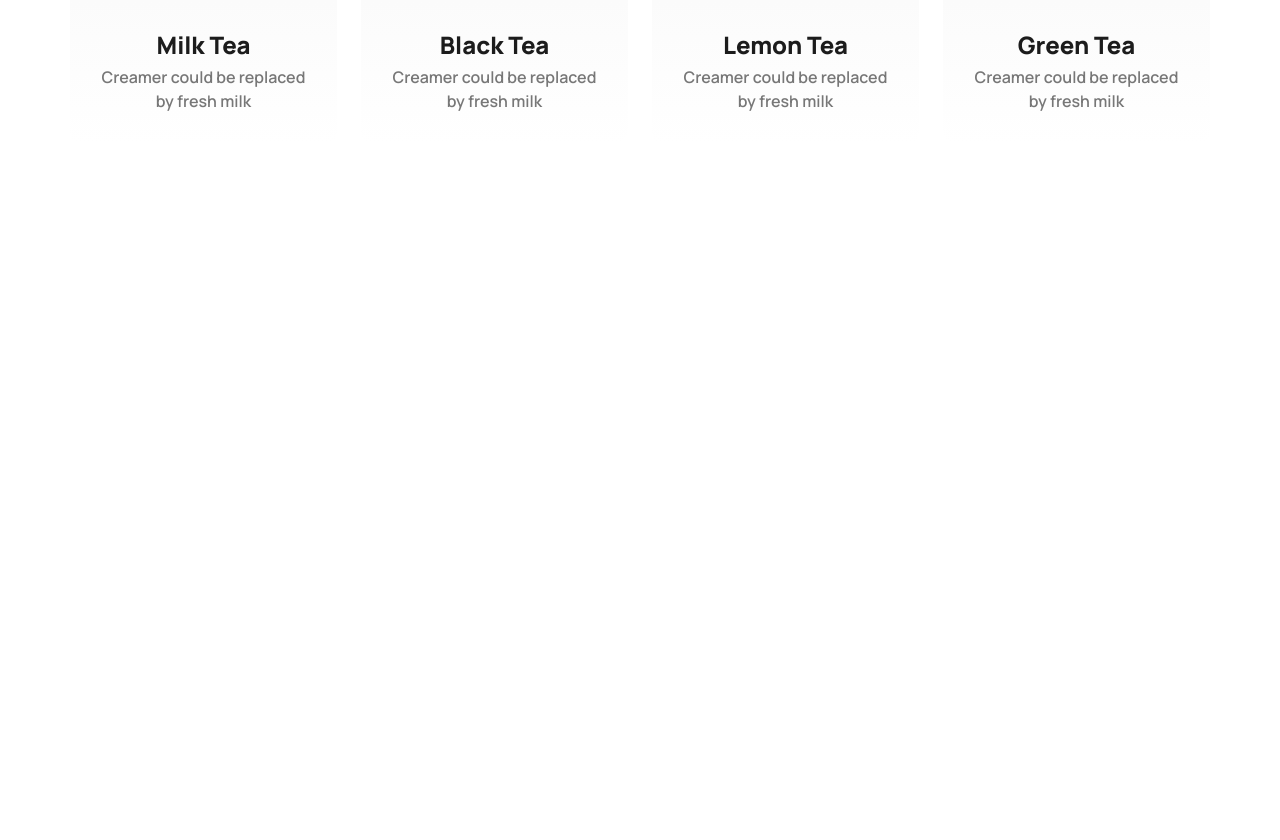
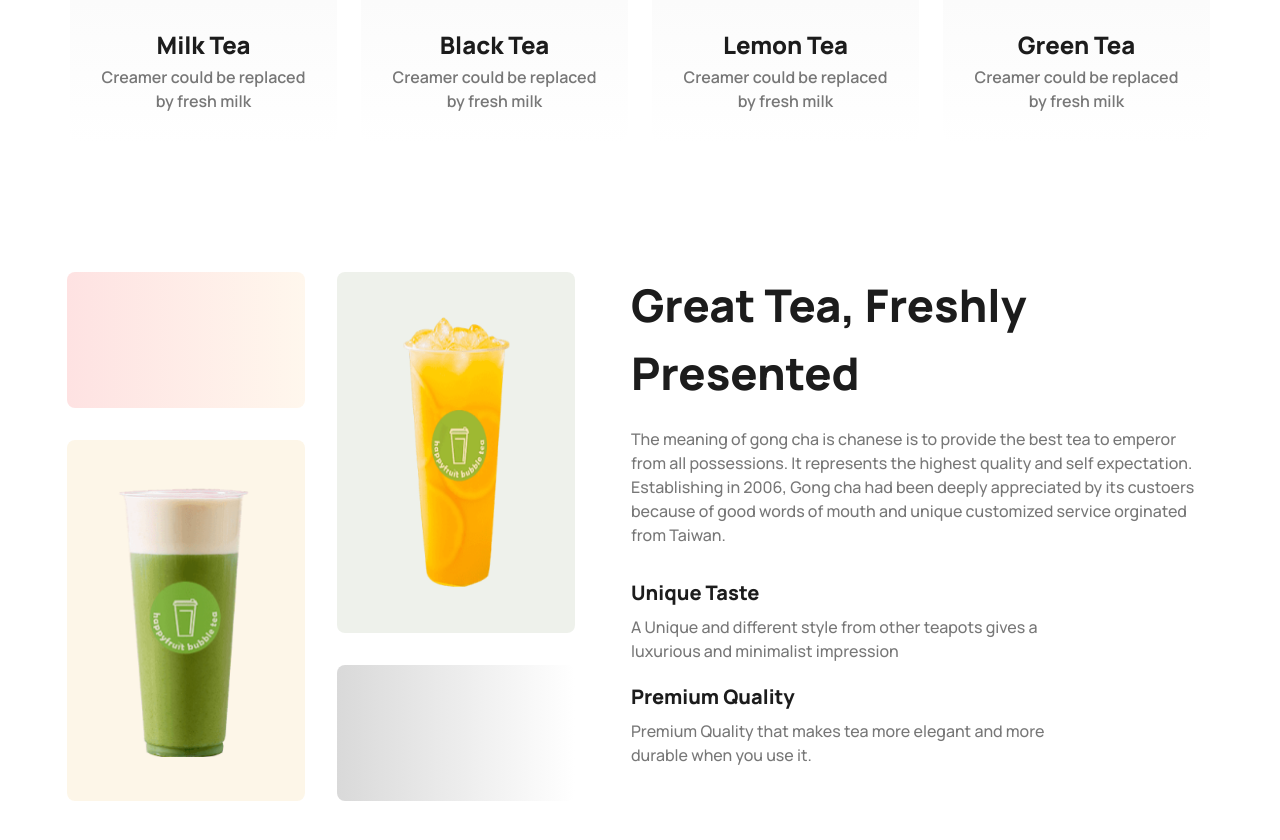
Before and after one commit to abdulmobin417/Tea-House-Resources, a plain HTML site: page index.html in a window 1280 px wide. Shown: the part 1150-1990 px from the top of the page. Before the commit the page ends 1422 px from the top, so only its background shows below. Drawn offline with nearby package versions, Linux system fonts and the light colour scheme.

Commit message:
great tea section done with responsive

```diff
--- a/index.html
+++ b/index.html
@@ -36,6 +36,9 @@
         font-family: "Manrope", sans-serif;
       }
       .bg-gradient {
+        background-image: linear-gradient(270deg, #f00 0%, #ff8938 100%);
+      }
+      .great-bg-gradient {
         background-image: linear-gradient(270deg, #f00 0%, #ff8938 100%);
       }
     </style>
@@ -134,7 +137,7 @@
     <!-- header section end -->
 
     <!-- main section start -->
-    <main class="px-4 container mx-auto flex justify-center mt-36">
+    <main class="px-4 container mx-auto flex flex-col justify-center mt-36">
       <!-- feature section start -->
       <section class="space-y-5 mb-32">
         <h2 class="text-[#1C1C1C] text-5xl font-extrabold text-center">
@@ -142,11 +145,13 @@
         </h2>
         <p class="text-[#777] font-medium leading-7 text-center pb-12">
           There are many variations of passages of Lorem Ipsum available, but
-          the majority have suffered alteration in some form,<br class="hidden lg:block" />
+          the majority have suffered alteration in some form,<br
+            class="hidden lg:block"
+          />
           by injected humour, or randomised words which don't look even slightly
           believable.
         </p>
-        <div class="flex flex-wrap justify-center gap-6 ">
+        <div class="flex flex-wrap justify-center gap-6">
           <div
             class="bg-gradient-to-t from-white to-[#f4f4f4] p-7 w-[267px] h-[391px] flex flex-col justify-center items-center rounded-xl"
           >
@@ -214,6 +219,66 @@
         </div>
       </section>
       <!-- feature section end -->
+
+      <!-- great tea section start -->
+      <section class="mb-32 flex justify-center gap-14 flex-wrap">
+        <div class="grid grid-cols-1 sm:grid-cols-2 gap-8">
+          <div
+            class="w-[238px] h-[136px] bg-gradient-to-r from-red-100 to-orange-50 rounded-lg"
+          ></div>
+          <div
+            class="px-12 py-11 bg-[#5776391a] rounded-lg w-[238px] row-span-2"
+          >
+            <img class="h-[273px]" src="./images/fresh-1.png" alt="" />
+          </div>
+          <div
+            class="px-12 py-11 bg-[#e6a6231a] rounded-lg w-[238px] row-span-2"
+          >
+            <img class="h-[273px]" src="./images/fresh-2.png" alt="" />
+          </div>
+          <div
+            class="w-[238px] h-[136px] bg-gradient-to-r from-[#D9D9D9] to-white rounded-lg"
+          ></div>
+        </div>
+        <div class="">
+          <h2
+            class="text-[#1C1C1C] text-[45px] font-extrabold mb-5 text-center sm:text-left"
+          >
+            Great Tea, Freshly<br class="hidden sm:block" />
+            Presented
+          </h2>
+          <p class="text-[#777] font-medium sm:w-[582px] mb-8 text-center sm:text-left">
+            The meaning of gong cha is chanese is to provide the best tea to
+            emperor from all possessions. It represents the highest quality and
+            self expectation. Establishing in 2006, Gong cha had been deeply
+            appreciated by its custoers because of good words of mouth and
+            unique customized service orginated from Taiwan.
+          </p>
+          <div>
+            <h3 class="text-[#1C1C1C] text-xl font-extrabold mb-2 text-center sm:text-left">
+              Unique Taste
+            </h3>
+            <p class="text-[#777] font-medium text-center sm:text-left">
+              A Unique and different style from other teapots gives a<br
+                class="hidden sm:block"
+              />
+              luxurious and minimalist impression
+            </p>
+          </div>
+          <div class="mt-5">
+            <h3 class="text-[#1C1C1C] text-xl font-extrabold mb-2 text-center sm:text-left">
+              Premium Quality
+            </h3>
+            <p class="text-[#777] font-medium text-center sm:text-left">
+              Premium Quality that makes tea more elegant and more<br
+                class="hidden sm:block"
+              />
+              durable when you use it.
+            </p>
+          </div>
+        </div>
+      </section>
+      <!-- great tea section end -->
     </main>
     <!-- main section end -->
   </body>
```
